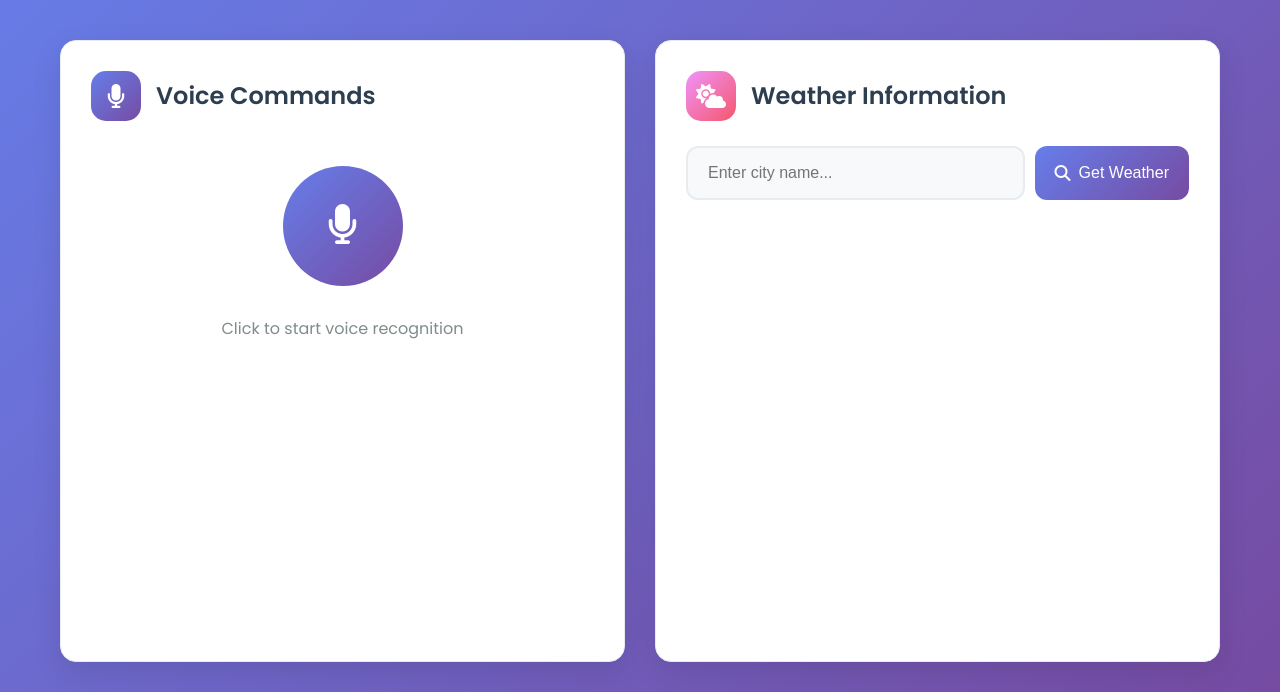
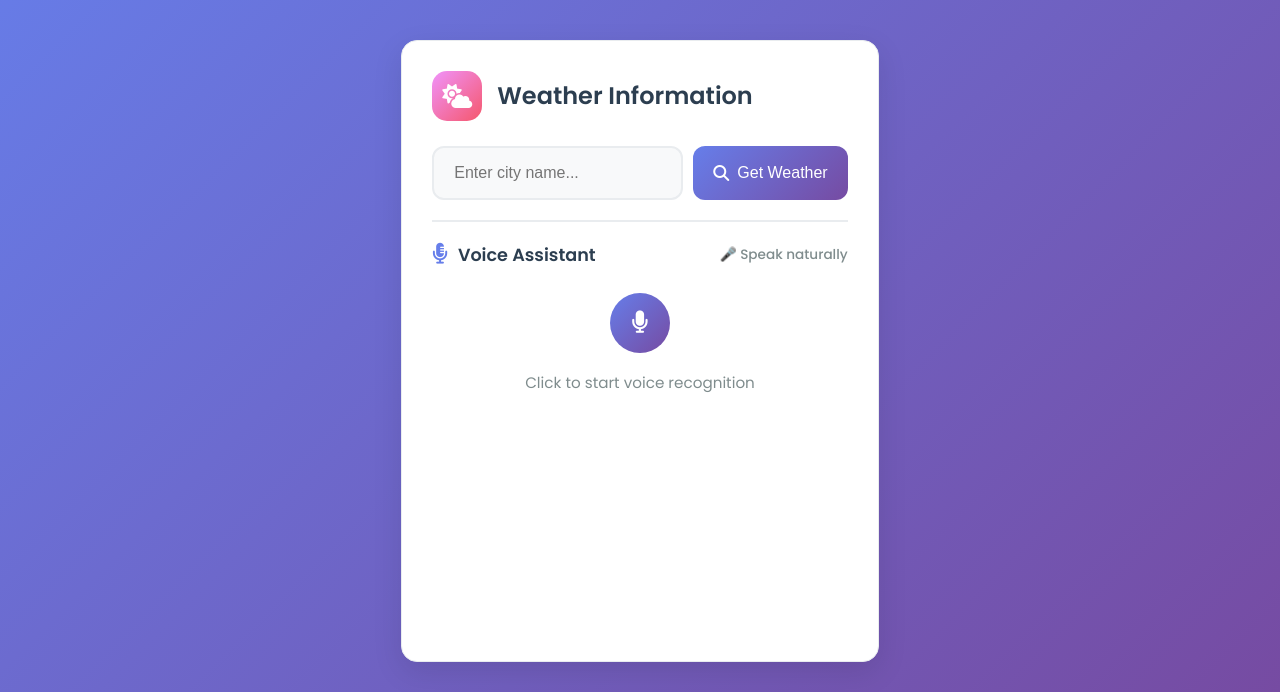
Before and after one commit to rohillamanas06-commits/Weather-Buddy, a Flask app: page / in a window 1280 px wide. Shown: the part 108-800 px from the top of the page. Run offline with Flask 3, Linux system fonts and the light colour scheme.

Commit message:
Refactor UI: Remove voice tab, integrate voice assistant into weather section, optimize layout to single column, and reduce voice button size

```diff
--- a/templates/index.html
+++ b/templates/index.html
@@ -168,16 +168,16 @@
         }
 
         .voice-button {
-            width: 80px;
-            height: 80px;
+            width: 50px;
+            height: 50px;
             border-radius: 50%;
             border: none;
             background: linear-gradient(135deg, var(--primary-color), var(--secondary-color));
             color: white;
-            font-size: 1.8rem;
+            font-size: 1.2rem;
             cursor: pointer;
             transition: all 0.3s ease;
-            margin: 15px 0;
+            margin: 8px 0;
             position: relative;
             overflow: hidden;
             touch-action: manipulation;
@@ -194,14 +194,14 @@
 
         @keyframes pulse {
             0% { box-shadow: 0 0 0 0 rgba(102, 126, 234, 0.7); }
-            70% { box-shadow: 0 0 0 20px rgba(102, 126, 234, 0); }
+            70% { box-shadow: 0 0 0 15px rgba(102, 126, 234, 0); }
             100% { box-shadow: 0 0 0 0 rgba(102, 126, 234, 0); }
         }
 
         .voice-status {
-            font-size: 1rem;
+            font-size: 0.9rem;
             color: var(--text-secondary);
-            margin-top: 10px;
+            margin-top: 5px;
         }
 
         .weather-form {
@@ -381,8 +381,10 @@
             }
 
             .main-content {
-                grid-template-columns: 1fr 1fr;
+                grid-template-columns: 1fr;
                 gap: 30px;
+                max-width: 800px;
+                margin: 0 auto;
             }
 
             .header {
@@ -398,10 +400,10 @@
             }
 
             .voice-button {
-                width: 120px;
-                height: 120px;
-                font-size: 2.5rem;
-                margin: 20px 0;
+                width: 60px;
+                height: 60px;
+                font-size: 1.4rem;
+                margin: 10px 0;
             }
         }
 
@@ -428,9 +430,9 @@
             }
 
             .voice-button {
-                width: 70px;
-                height: 70px;
-                font-size: 1.5rem;
+                width: 48px;
+                height: 48px;
+                font-size: 1.1rem;
             }
 
             .input-group {
@@ -501,29 +503,7 @@
         </div>
 
         <div class="main-content">
-            <!-- Voice Recognition Section -->
-            <div class="card">
-                <div class="card-header">
-                    <div class="card-icon voice-icon">
-                        <i class="fas fa-microphone"></i>
-                    </div>
-                    <h2 class="card-title">Voice Commands</h2>
-                </div>
-
-                <div class="voice-section">
-                    <button class="voice-button" id="voiceButton" onclick="toggleVoiceRecognition()">
-                        <i class="fas fa-microphone" id="voiceIcon"></i>
-                    </button>
-                    <div class="voice-status" id="voiceStatus">Click to start voice recognition</div>
-
-                    <div class="loading" id="voiceLoading">
-                        <div class="spinner"></div>
-                        <div>Processing voice...</div>
-                    </div>
-                </div>
-            </div>
-
-            <!-- Weather Section -->
+            <!-- Weather Section with Voice Assistant -->
             <div class="card">
                 <div class="card-header">
                     <div class="card-icon weather-icon">
@@ -540,6 +520,29 @@
                             <i class="fas fa-search"></i>
                             Get Weather
                         </button>
+                    </div>
+
+                    <!-- Voice Assistant Trigger -->
+                    <div style="margin-top: 20px; padding-top: 20px; border-top: 2px solid var(--border-color);">
+                        <div style="display: flex; align-items: center; justify-content: space-between; margin-bottom: 15px;">
+                            <div style="display: flex; align-items: center; gap: 10px;">
+                                <i class="fas fa-microphone-alt" style="color: var(--primary-color); font-size: 1.3rem;"></i>
+                                <h3 style="margin: 0; font-size: 1.1rem; font-weight: 600; color: var(--text-primary);">Voice Assistant</h3>
+                            </div>
+                            <span style="font-size: 0.85rem; color: var(--text-secondary); font-weight: 500;">🎤 Speak naturally</span>
+                        </div>
+
+                        <div style="text-align: center;">
+                            <button class="voice-button" id="voiceButton" onclick="toggleVoiceRecognition()" style="margin: 10px auto;">
+                                <i class="fas fa-microphone" id="voiceIcon"></i>
+                            </button>
+                            <div class="voice-status" id="voiceStatus" style="font-size: 0.95rem; margin-top: 8px;">Click to start voice recognition</div>
+
+                            <div class="loading" id="voiceLoading">
+                                <div class="spinner"></div>
+                                <div>Processing voice...</div>
+                            </div>
+                        </div>
                     </div>
                 </div>
 
```
